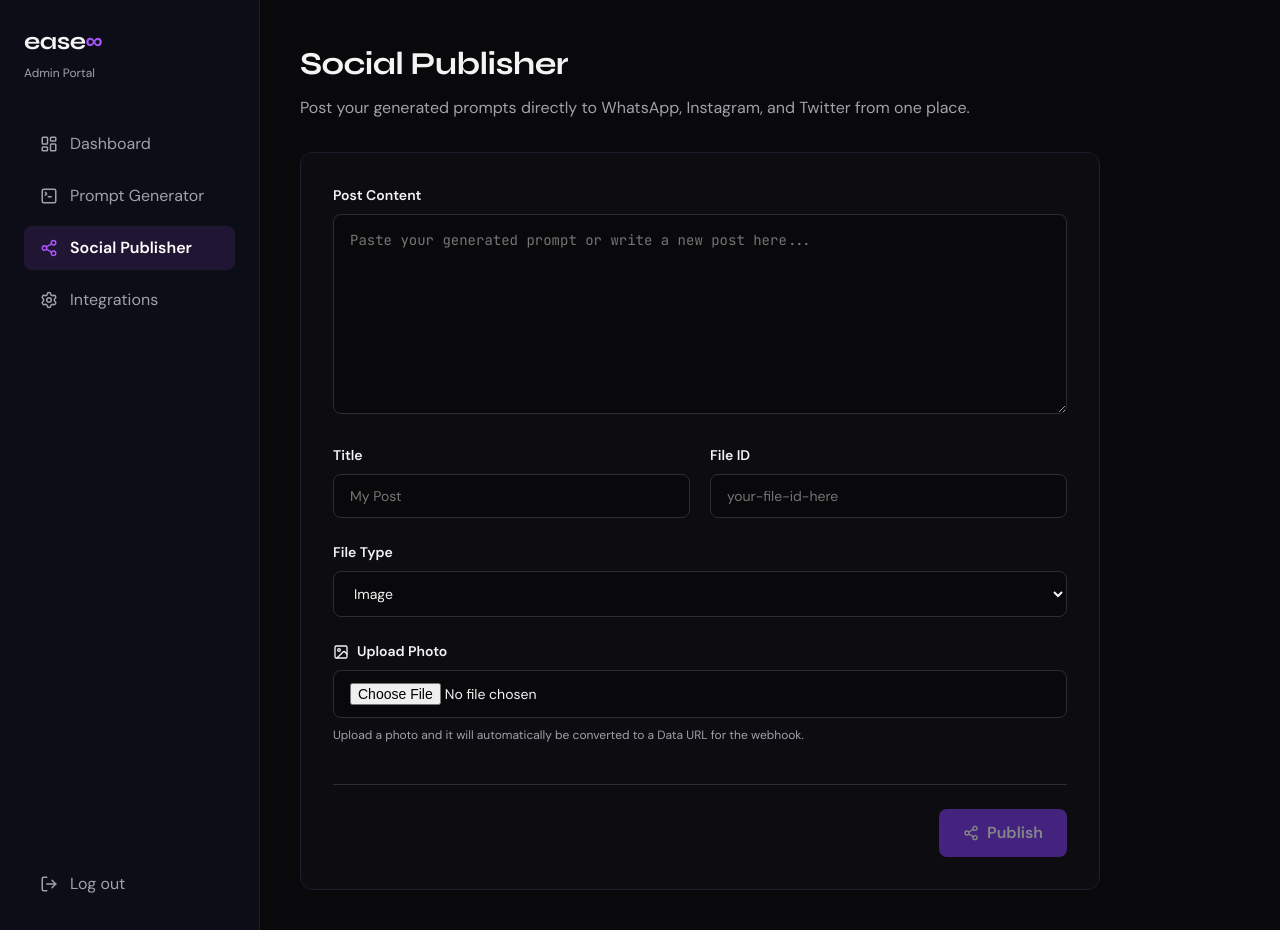
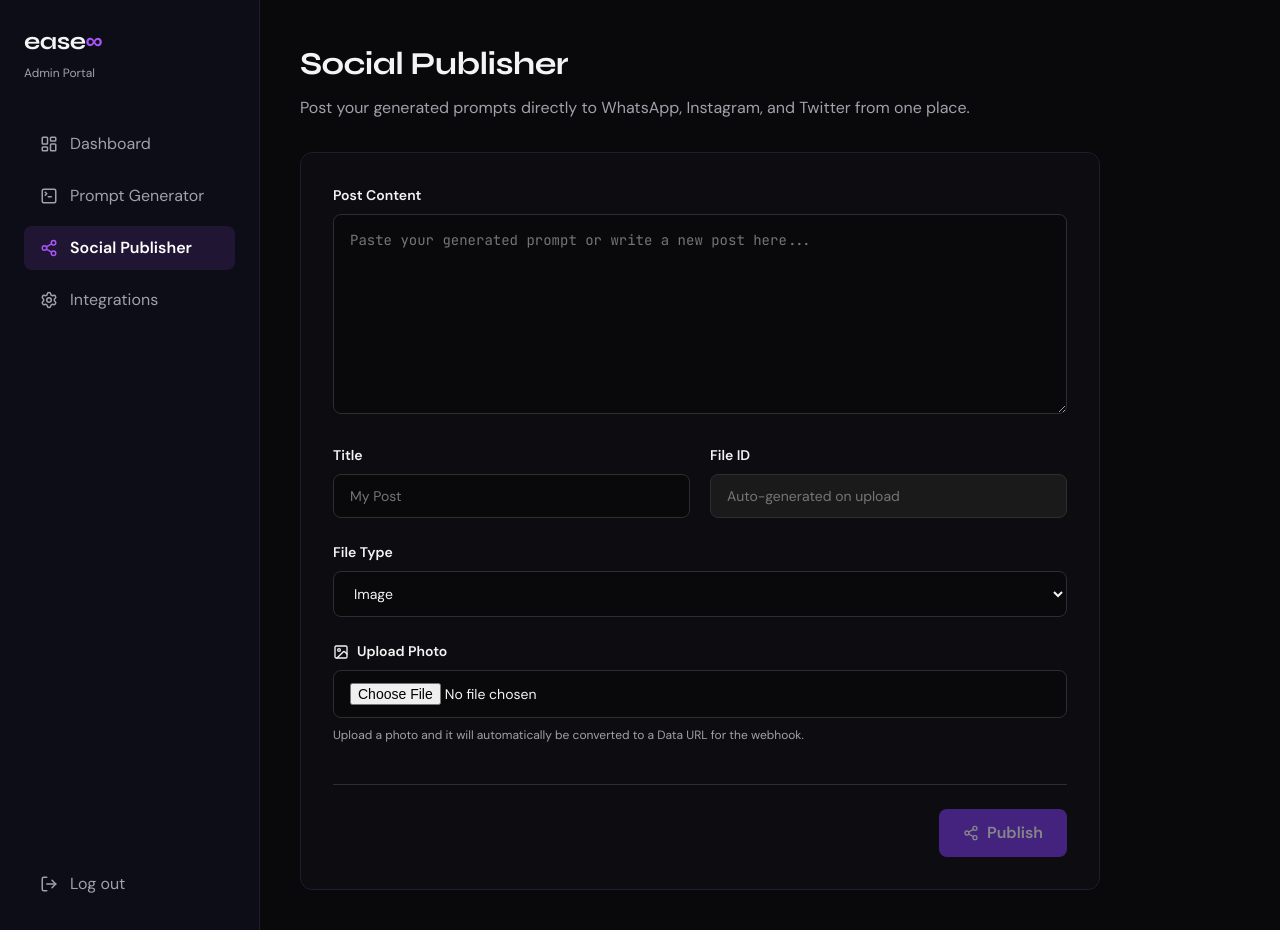
Before and after one commit to VARIZ19/ease-app, a Next.js app: page /socials in a window 1280 px wide. Both pictures are taken after typing "Sample123" into the empty fields and a click on the button "Access Dashboard". Built offline with nearby package versions, Linux system fonts and the light colour scheme.

Commit message:
Auto-generate file ID on photo upload

```diff
--- a/app/socials/page.js
+++ b/app/socials/page.js
@@ -86,12 +86,12 @@ export default function Socials() {
             <input
               type="text"
               value={fileId}
-              onChange={e => setFileId(e.target.value)}
-              placeholder="your-file-id-here"
+              readOnly
+              placeholder="Auto-generated on upload"
               style={{
                 width: "100%", padding: "12px 16px", borderRadius: "8px",
-                background: "var(--bg)", border: "1px solid var(--border-2)",
-                color: "var(--text)", fontSize: "14px"
+                background: "var(--surface-2)", border: "1px solid var(--border-2)",
+                color: "var(--text-2)", fontSize: "14px", cursor: "not-allowed"
               }}
             />
           </div>
@@ -123,6 +123,10 @@ export default function Socials() {
             onChange={e => {
               const file = e.target.files[0];
               if (file) {
+                // Auto-generate a file ID
+                const generatedId = `img_${Date.now()}_${Math.random().toString(36).substr(2, 5)}`;
+                setFileId(generatedId);
+
                 const reader = new FileReader();
                 reader.onloadend = () => {
                   setImageUrl(reader.result);
```
